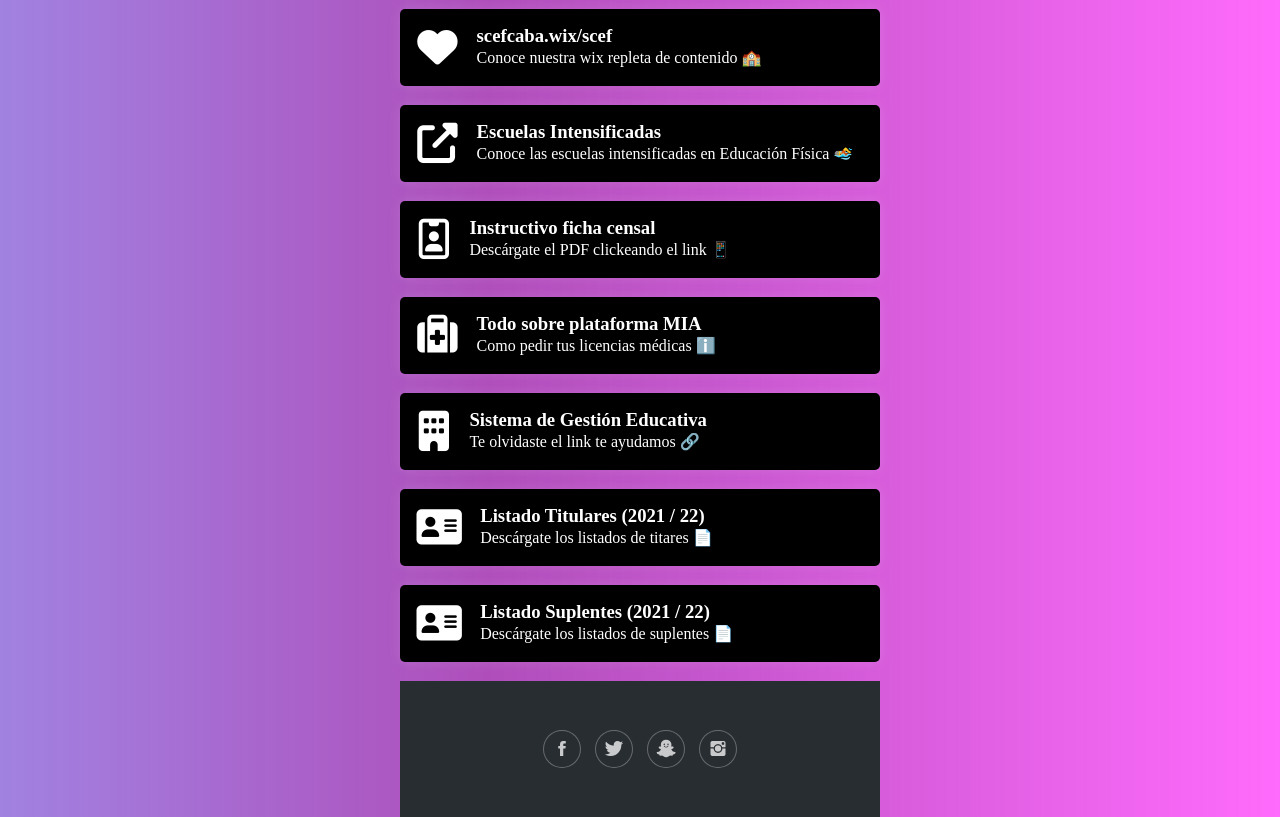
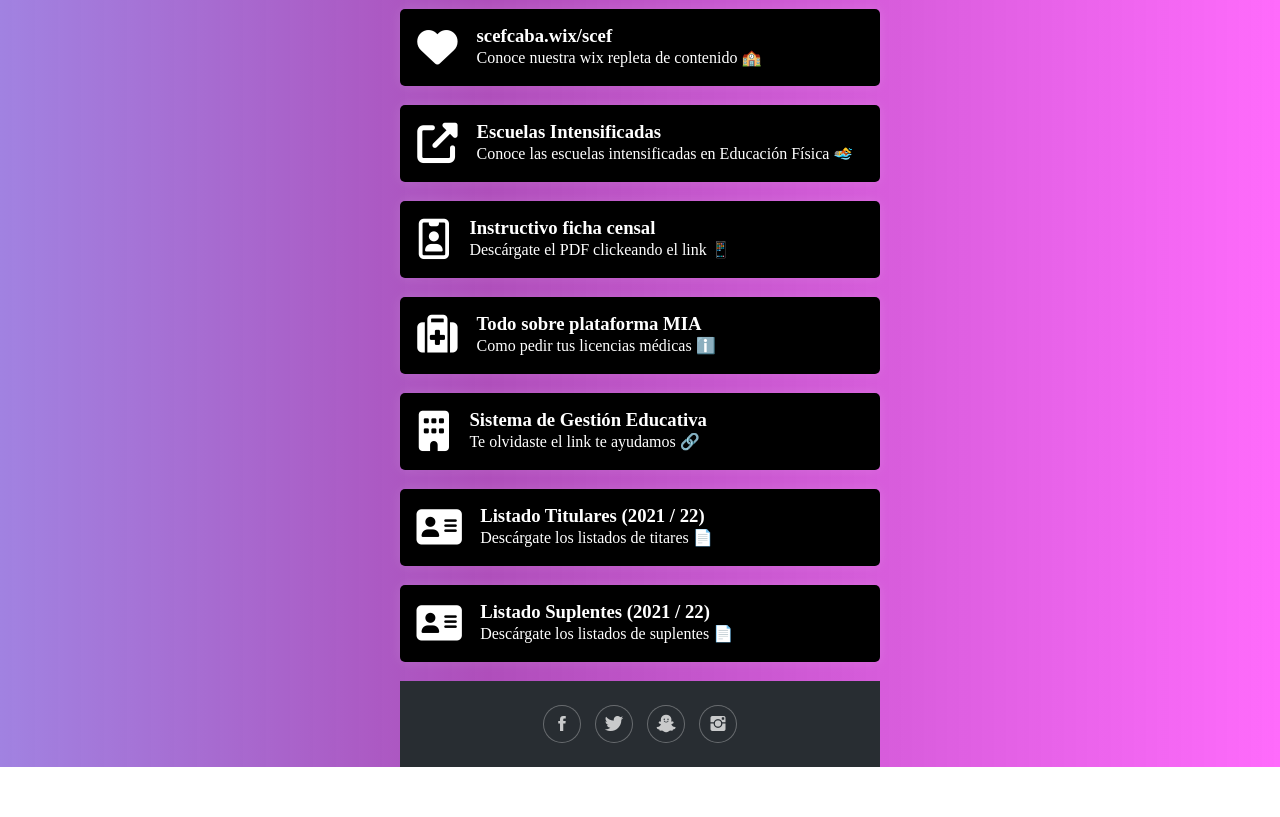
Before and after one commit to franciscofunes/linktree-scef, a plain HTML site: page index.html in a window 1280 px wide. Shown: the part 361-1178 px from the top of the page. After the commit the page ends 1128 px from the top, so only its background shows below. Drawn offline with nearby package versions, Linux system fonts and the light colour scheme.

Commit message:
Update style.css
Footer styling

```diff
--- a/style.css
+++ b/style.css
@@ -109,12 +109,8 @@ body{
     background: #FF6F61;
 }
 .footer-dark {
-  padding:50px 0;
-  color:#f0f9ff;
-  background-color:#282d32;
-}
-.footer-dark {
-  padding:50px 0;
+  padding:25px 0;
+  margin-botton:15px;
   color:#f0f9ff;
   background-color:#282d32;
 }
```
